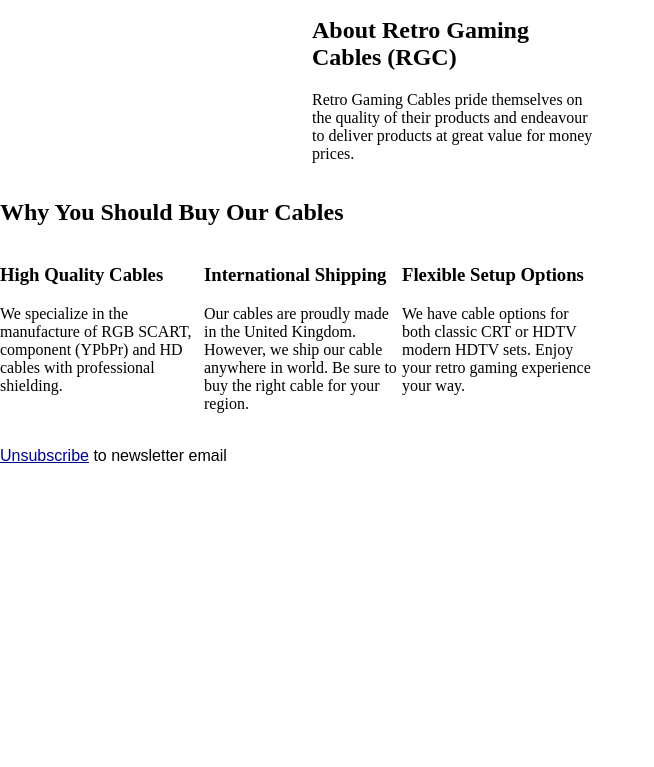
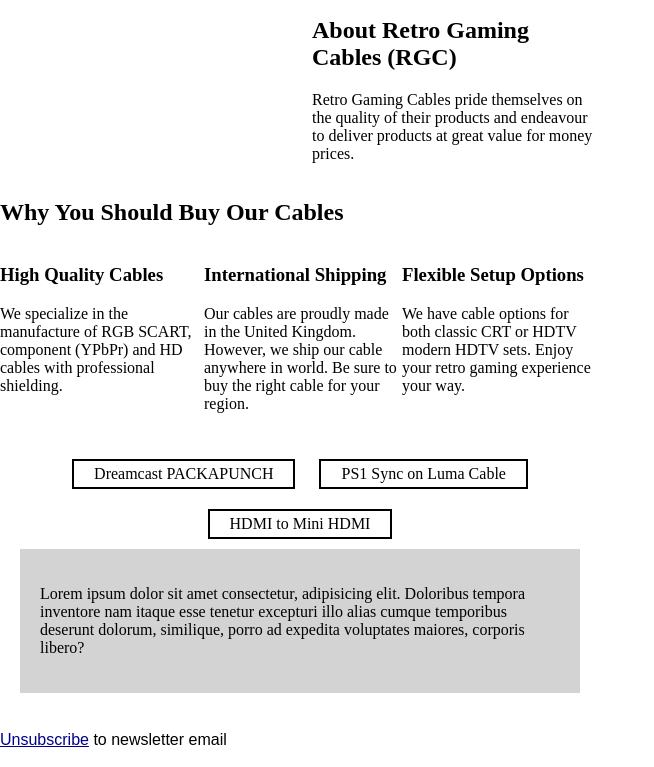
Before and after one commit to JaimeGG64/COMP584, a plain HTML site: page Project 1/campaign.html in a window 1280 px wide. Shown: the part 1179-1946 px from the top of the page, without its empty margins (0-654 px from the left). Before the commit the page ends 1662 px from the top, so only its background shows below. Drawn offline with Linux system fonts and the light colour scheme.

Commit message:
Add interactive cards to the HTML email

```diff
--- a/Project 1/campaign.html
+++ b/Project 1/campaign.html
@@ -89,6 +89,25 @@
                 display: block !important;
                 width: 100% !important;
             }
+        }
+
+        /* Interactive Cards */
+        input {
+            display: none;
+        }
+
+        label {
+            cursor: pointer;
+        }
+
+        .slide {
+            display: none;
+        }
+
+        #slide1:checked~.slide1,
+        #slide2:checked~.slide2,
+        #slide3:checked~.slide3 {
+            display: block;
         }
     </style>
 </head>
@@ -258,6 +277,65 @@
                             </table>
                         </td>
                     </tr>
+
+                    <!-- Interactive Cards -->
+                    <tr>
+                        <td align="center" style="padding: 20px">
+                            <input type="radio" name="slides" id="slide1" checked>
+                            <input type="radio" name="slides" id="slide2">
+                            <input type="radio" name="slides" id="slide3">
+
+                            <label for="slide1" class="slide-label"
+                                style="border: 2px solid black; display: inline-block; margin: 10px; padding: 4px 20px;">Dreamcast
+                                PACKAPUNCH</label>
+                            <label for="slide2" class="slide-label"
+                                style="border: 2px solid black; display: inline-block; margin: 10px; padding: 4px 20px;">PS1
+                                Sync on
+                                Luma Cable</label>
+                            <label for="slide3" class="slide-label"
+                                style="border: 2px solid black; display: inline-block; margin: 10px; padding: 4px 20px;">HDMI
+                                to
+                                Mini
+                                HDMI</label>
+
+                            <div class="slide slide1" style="background-color: lightgray; padding: 20px;">
+                                <p style="text-align: left;">
+                                    Lorem ipsum dolor sit amet consectetur, adipisicing elit. Doloribus tempora
+                                    inventore nam itaque
+                                    esse tenetur excepturi illo alias cumque temporibus deserunt dolorum, similique,
+                                    porro ad
+                                    expedita
+                                    voluptates maiores, corporis libero?
+                                </p>
+
+                            </div>
+                            <div class="slide slide2" style="background-color: lightgray; padding: 20px;">
+                                <p style="text-align: left;">
+                                    Apple ipsum dolor sit amet consectetur, adipisicing elit. Doloribus tempora
+                                    inventore nam itaque
+                                    esse tenetur
+                                    excepturi illo alias cumque temporibus deserunt dolorum, similique, porro ad
+                                    expedita voluptates
+                                    maiores, corporis
+                                    libero?
+                                </p>
+
+                            </div>
+                            <div class="slide slide3" style="background-color: lightgray; padding: 20px;">
+                                <p style="text-align: left;">
+                                    Puppies ipsum dolor sit amet consectetur, adipisicing elit. Doloribus tempora
+                                    inventore nam
+                                    itaque
+                                    esse tenetur
+                                    excepturi illo alias cumque temporibus deserunt dolorum, similique, porro ad
+                                    expedita voluptates
+                                    maiores, corporis
+                                    libero?
+                                </p>
+                            </div>
+                        </td>
+                    </tr>
+
                     <!-- Footer information: Always include an unsubscribe link! -->
                     <tr>
                         <td colspan="3">
```
